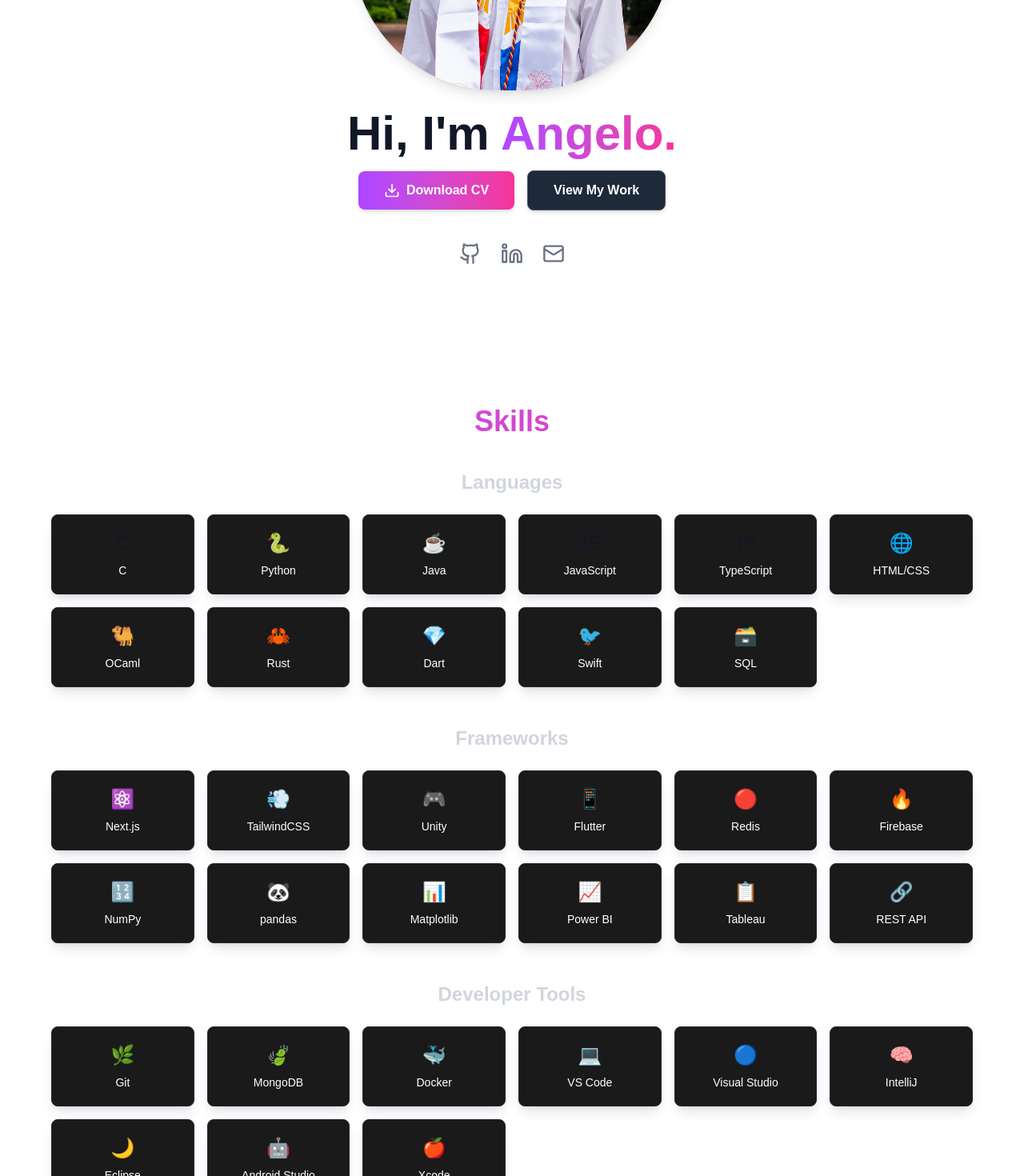
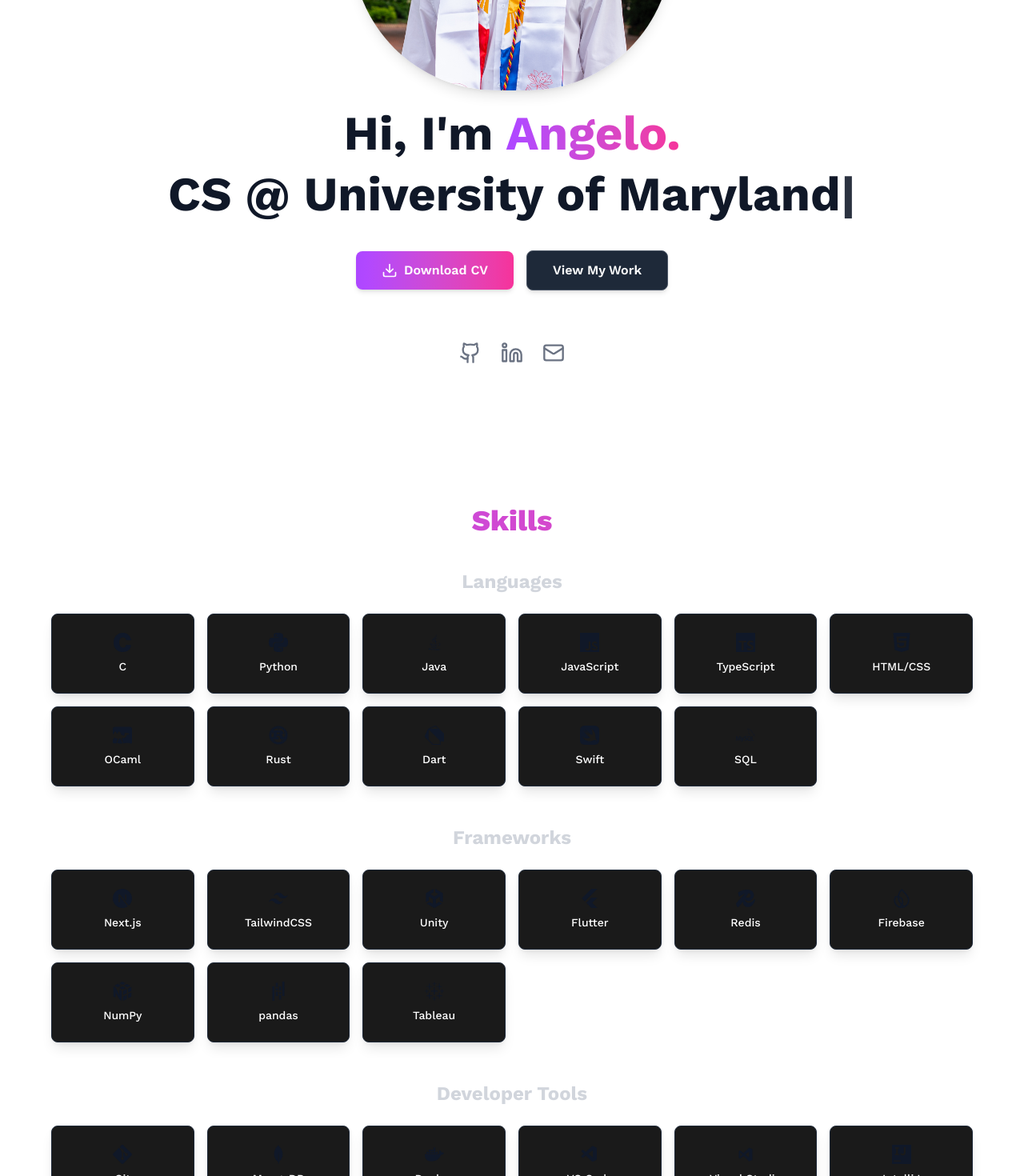
Before and after one commit to ajnavaleza/angelo, a Next.js app: page / in a window 1280 px wide. Shown: the part 440-1910 px from the top of the page at 80% size. Built offline with nearby package versions, Linux system fonts and the light colour scheme.

Commit message:
fixed icons and header

```diff
--- a/package.json
+++ b/package.json
@@ -15,6 +15,7 @@
     "next": "15.3.3",
     "react": "^19.0.0",
     "react-dom": "^19.0.0",
+    "react-icons": "^5.5.0",
     "tailwind-merge": "^3.3.0"
   },
   "devDependencies": {
--- a/src/app/layout.tsx
+++ b/src/app/layout.tsx
@@ -1,6 +1,12 @@
 import type { Metadata } from "next";
+import { Work_Sans } from "next/font/google";
 import "../globals.css";
 import Header from "../components/Header";
+
+const workSans = Work_Sans({
+  subsets: ["latin"],
+  display: "swap",
+});
 
 export const metadata: Metadata = {
   title: "Angelo Navaleza",
@@ -14,7 +20,7 @@ export default function RootLayout({
 }) {
   return (
     <html lang="en" style={{ scrollBehavior: 'smooth'}}>
-      <body>
+      <body className={workSans.className}>
         <Header />
         <div className="pt-16">{children}</div>
         {/* Fallback smooth scroll script */}
--- a/src/components/About.tsx
+++ b/src/components/About.tsx
@@ -1,7 +1,38 @@
+'use client';
+
 // components/About.tsx
 import { Download, Github, Linkedin, Mail } from 'lucide-react';
 import SectionWrapper from "./SectionWrapper";
 import Image from 'next/image';
+import { useState, useEffect } from 'react';
+
+const TypingText = ({ text, speed = 100, delay = 0 }: { text: string; speed?: number; delay?: number }) => {
+  const [displayText, setDisplayText] = useState('');
+  const [currentIndex, setCurrentIndex] = useState(0);
+  const [started, setStarted] = useState(delay === 0);
+
+  useEffect(() => {
+    if (delay > 0) {
+      const delayTimeout = setTimeout(() => {
+        setStarted(true);
+      }, delay);
+      return () => clearTimeout(delayTimeout);
+    }
+  }, [delay]);
+
+  useEffect(() => {
+    if (started && currentIndex < text.length) {
+      const timeout = setTimeout(() => {
+        setDisplayText(prev => prev + text[currentIndex]);
+        setCurrentIndex(prev => prev + 1);
+      }, speed);
+
+      return () => clearTimeout(timeout);
+    }
+  }, [currentIndex, text, speed, started]);
+
+  return <span>{displayText}</span>;
+};
 
 const About = () => (
   <SectionWrapper id="about" title="">
@@ -17,9 +48,18 @@ const About = () => (
         />
       </div>
       <h1 className="text-4xl sm:text-5xl md:text-6xl font-bold mb-4 text-gray-900 dark:text-white">
-        Hi, I&apos;m <span className="bg-gradient-to-r from-purple-500 to-pink-500 bg-clip-text text-transparent">Angelo.</span>
+        Hi, I'm {" "}
+        <span className="bg-gradient-to-r from-purple-500 to-pink-500 bg-clip-text text-transparent">
+           Angelo.
+        </span>
       </h1>
 
+      <h1 className="text-4xl sm:text-5xl md:text-6xl font-bold mb-4 text-gray-900 dark:text-white">
+        <TypingText text="CS @ University of Maryland" speed={100} />
+        <span className="animate-pulse">|</span>
+      </h1>
+
+      <br></br>
       <div className="flex flex-col sm:flex-row justify-center items-center gap-4 mb-10">
         <a
           href="https://drive.google.com/file/d/1nUwCYxzNlTv2WN5ujiWzYvAg9BQev_b2/view?usp=drive_link"
@@ -36,6 +76,7 @@ const About = () => (
           View My Work
         </a>
       </div>
+      <br></br>
       <div className="flex justify-center items-center space-x-6">
         <a href="https://github.com/ajnavaleza" target="_blank" rel="noopener noreferrer" aria-label="GitHub Profile" className="text-gray-500 dark:text-gray-400 hover:text-purple-500 dark:hover:text-pink-500 transition-colors">
           <Github size={28} />
--- a/src/components/Header.tsx
+++ b/src/components/Header.tsx
@@ -1,4 +1,5 @@
 const navLinks = [
+  { name: 'Skills', href: '#skills' },
   { name: 'Experience', href: '#experience' },
   { name: 'Projects', href: '#projects' },
 ];
--- a/src/components/SkillsDetails.tsx
+++ b/src/components/SkillsDetails.tsx
@@ -1,41 +1,43 @@
+import { SiPython, SiJavascript, SiTypescript, SiHtml5, SiRust, SiSwift, SiDart, SiMysql, SiTailwindcss, SiUnity, SiFlutter, SiRedis, SiFirebase, SiNumpy, SiPandas, SiOcaml, SiMongodb, SiGit, SiDocker, SiC, SiTableau, SiIntellijidea, SiAndroidstudio, SiEclipseide, SiXcode, SiNextdotjs} from "react-icons/si";
+import { BiLogoJava} from "react-icons/bi";
+import { DiVisualstudio} from "react-icons/di";
+import { VscVscode } from "react-icons/vsc";
+
 const skillsData = {
   Languages: [
-    { name: 'C', icon: 'C' },
-    { name: 'Python', icon: '🐍' },
-    { name: 'Java', icon: '☕' },
-    { name: 'JavaScript', icon: 'JS' },
-    { name: 'TypeScript', icon: 'TS' },
-    { name: 'HTML/CSS', icon: '🌐' },
-    { name: 'OCaml', icon: '🐫' },
-    { name: 'Rust', icon: '🦀' },
-    { name: 'Dart', icon: '💎' },
-    { name: 'Swift', icon: '🐦' },
-    { name: 'SQL', icon: '🗃️' }
+    { name: 'C', icon: <SiC/> },
+    { name: 'Python', icon: <SiPython /> },
+    { name: 'Java', icon: <BiLogoJava /> },
+    { name: 'JavaScript', icon: <SiJavascript /> },
+    { name: 'TypeScript', icon: <SiTypescript /> },
+    { name: 'HTML/CSS', icon: <SiHtml5 /> },
+    { name: 'OCaml', icon: <SiOcaml /> },
+    { name: 'Rust', icon: <SiRust /> },
+    { name: 'Dart', icon: <SiDart /> },
+    { name: 'Swift', icon: <SiSwift /> },
+    { name: 'SQL', icon: <SiMysql /> }
   ],
   Frameworks: [
-    { name: 'Next.js', icon: '⚛️' },
-    { name: 'TailwindCSS', icon: '💨' },
-    { name: 'Unity', icon: '🎮' },
-    { name: 'Flutter', icon: '📱' },
-    { name: 'Redis', icon: '🔴' },
-    { name: 'Firebase', icon: '🔥' },
-    { name: 'NumPy', icon: '🔢' },
-    { name: 'pandas', icon: '🐼' },
-    { name: 'Matplotlib', icon: '📊' },
-    { name: 'Power BI', icon: '📈' },
-    { name: 'Tableau', icon: '📋' },
-    { name: 'REST API', icon: '🔗' }
+    { name: 'Next.js', icon: <SiNextdotjs /> },
+    { name: 'TailwindCSS', icon: <SiTailwindcss /> },
+    { name: 'Unity', icon: <SiUnity /> },
+    { name: 'Flutter', icon: <SiFlutter /> },
+    { name: 'Redis', icon: <SiRedis /> },
+    { name: 'Firebase', icon: <SiFirebase /> },
+    { name: 'NumPy', icon: <SiNumpy /> },
+    { name: 'pandas', icon: <SiPandas /> },
+    { name: 'Tableau', icon: <SiTableau/> },
   ],
   'Developer Tools': [
-    { name: 'Git', icon: '🌿' },
-    { name: 'MongoDB', icon: '🍃' },
-    { name: 'Docker', icon: '🐳' },
-    { name: 'VS Code', icon: '💻' },
-    { name: 'Visual Studio', icon: '🔵' },
-    { name: 'IntelliJ', icon: '🧠' },
-    { name: 'Eclipse', icon: '🌙' },
-    { name: 'Android Studio', icon: '🤖' },
-    { name: 'Xcode', icon: '🍎' }
+    { name: 'Git', icon: <SiGit /> },
+    { name: 'MongoDB', icon: <SiMongodb /> },
+    { name: 'Docker', icon: <SiDocker /> },
+    { name: 'VS Code', icon: <VscVscode /> },
+    { name: 'Visual Studio', icon: <DiVisualstudio/> },
+    { name: 'IntelliJ', icon: <SiIntellijidea/> },
+    { name: 'Eclipse', icon: <SiEclipseide/> },
+    { name: 'Android Studio', icon: <SiAndroidstudio /> },
+    { name: 'Xcode', icon: <SiXcode/> }
   ]
 };
 
--- a/src/globals.css
+++ b/src/globals.css
@@ -22,7 +22,6 @@
 body {
   background: var(--background);
   color: var(--foreground);
-  font-family: Arial, Helvetica, sans-serif;
 }
 
 html {
```
Also changed, not shown: src/app/page.tsx (+4 -4 lines), 1 other file (tests, documents, lock files or other folders).
